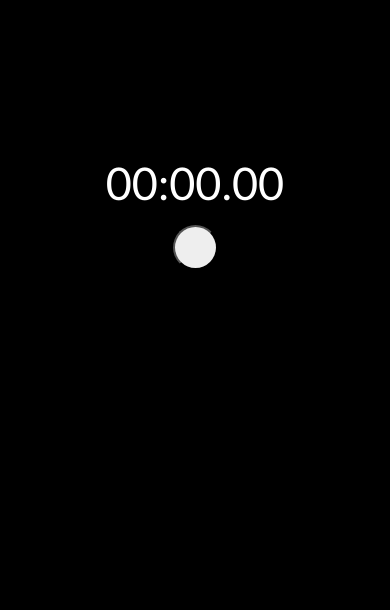
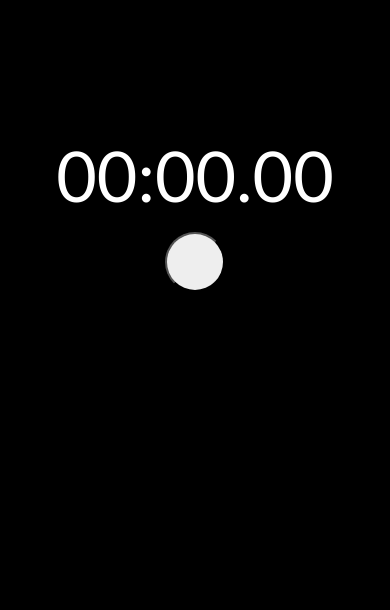
Before and after one commit to JugosGastricos/timer-project, a plain HTML site: page index.html in a window 390 px wide. Drawn offline with Linux system fonts and the light colour scheme.

Commit message:
Made debugging at the flag function. Text and buttons are larger for better usability if open in phone

```diff
--- a/main.js
+++ b/main.js
@@ -129,7 +129,9 @@ const flag = () => {
             minutesDifference = Math.floor(x / 60);
             minutesDifference > 59 ? hoursDifference += minutesDifference : "";
 
-            newSpan.innerText = `+ ${hoursDifference > 0 && hoursDifference < 9 ? "0" + hoursDifference : hoursDifference < 9 ? hoursDifference : ""}${minutesDifference < 9 ? "0" + minutesDifference : minutesDifference}:${secondsDifference < 9 ? "0" + secondsDifference : secondsDifference}${Number.isInteger(z) ? ".0" : ""}${substract % 10 ? "" : "0"}`;
+            newSpan.innerText = `+ ${hoursDifference > 0 && hoursDifference < 9 ? "0" + hoursDifference : hoursDifference > 9 ? hoursDifference : ""}${minutesDifference < 9 ? "0" + minutesDifference : minutesDifference}:${secondsDifference < 9 ? "0" + secondsDifference : secondsDifference}${Number.isInteger(z) ? ".0" : ""}${substract % 10 ? "" : "0"}`;
+
+            console.log(hoursDifference)
         }
     };
     timeDifference();
--- a/style.css
+++ b/style.css
@@ -19,27 +19,27 @@ article {
     justify-content: center;
     align-items: center;
     text-align: center;
-    font-size: 1.6rem;
+    font-size: 1.8rem;
 }
 
 #timer{
-    font-size: 4.5rem;
+    font-size: 7rem;
 }
 
 .button-section {
-    width: 180px;
+    width: 250px;
     display: flex;
     margin: 15px 0;
     justify-content: space-evenly;
 }
 
 .button {
-    width: 45px;
-    height: 45px;
+    width: 60px;
+    height: 60px;
     background-color: #fffe;
-    border-radius: 22.5px;
+    border-radius: 30px;
     background-repeat: no-repeat;
-    background-size: 22.5px;
+    background-size: 30px;
     background-position: center;
     color: transparent;
 
```
